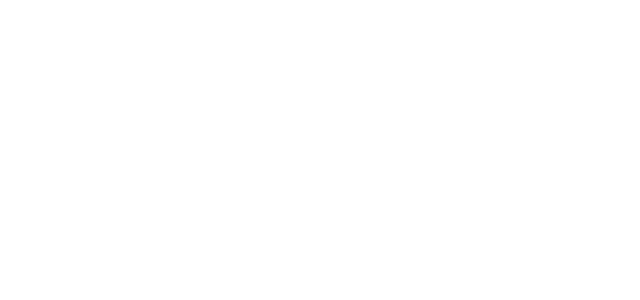
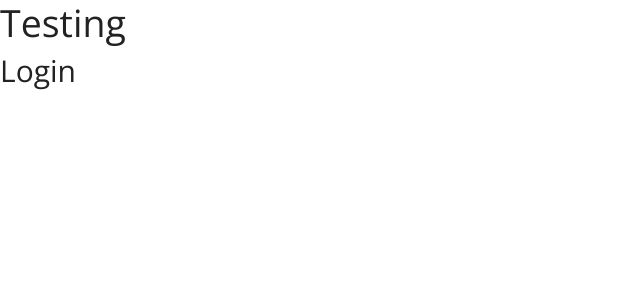
Before and after one commit to Woz-U-Group-Projects/studious-coders, a React (Create React App) app in the folder todo-app-boilerplates/client-react/: page /login in a window 1280 px wide. Before the commit this address had no page. Shown: the top 300 px of the page, without its empty margins (0-640 px from the left). Built offline with nearby package versions, Linux system fonts and the light colour scheme.

Commit message:
Routing Up

```diff
--- a/todo-app-boilerplates/client-react/src/App.js
+++ b/todo-app-boilerplates/client-react/src/App.js
@@ -3,4 +3,4 @@ import ReactDOM from 'react-dom';
 import  Task from "./components/Task";
 import "./App.css";
 import { BrowserRouter as Router, Route, Link, Routes } from 'react-router-dom';
-import Signup from "./screens/signup";
+import Signup from "./components/signup";
--- a/todo-app-boilerplates/client-react/src/components/Task.js
+++ b/todo-app-boilerplates/client-react/src/components/Task.js
@@ -2,15 +2,13 @@ import React from "react";
 import '../task.min.css'
 
 
-const Task = () => (
-
+export default function Task() {
+    return (
       <div>
        <h1>Does This Work?</h1>
-       <a>Sign up  |</a>
-       <a>Login</a>
+       <a href="http://localhost:3000/signup">Sign up  |</a>
+       <a href="http://localhost:3000/login">Login</a>
 
       </div>
-
-);
-
-export default Task;
+    )
+};
--- /dev/null
+++ b/todo-app-boilerplates/client-react/src/components/login.js
@@ -0,0 +1,6 @@
+import React from "react";
+
+
+export default function Login() {
+    return (<h2>Login</h2>);
+  }
--- /dev/null
+++ b/todo-app-boilerplates/client-react/src/components/signup.js
@@ -0,0 +1,6 @@
+import React from "react";
+
+
+export default function Signup() {
+    return (<h2>Signup</h2>);
+  }
--- a/todo-app-boilerplates/client-react/src/index.js
+++ b/todo-app-boilerplates/client-react/src/index.js
@@ -2,26 +2,32 @@ import React from 'react';
 import ReactDOM from 'react-dom';
 import './index.css';
 import * as serviceWorker from './serviceWorker';
-import  Task from "./components/Task";
-import Signup from "./screens/signup";
-import { BrowserRouter as Router, Route, Link, Routes } from 'react-router-dom';
+import Task from "./components/Task";
+import Signup from "./components/signup";
+import Login from './components/login';
+import './App.css';
+import { BrowserRouter, Route, Link, Routes } from 'react-router-dom';
 
-const App = () => (
+function App() {
+  return (
+    <div className="wrapper">
+      <h1>Testing</h1>
+       <BrowserRouter>
+         <Routes>
+           <Route path="/" element={<Task/>}>
+           </Route>
+           <Route path="/signup" element={<Signup/>}>
+           </Route>
+           <Route path="/login" element={<Login/>}>
+           </Route>
+         </Routes>
+       </BrowserRouter>
+    </div>
+  );
 
-      <Router>
-      <div>
-        <Routes>
-      <Route path="/" element={Task} />
-      <Route path="/signup" element={Signup} />
-      </Routes>
+}
 
-
-
-
-      </div>
-      </Router>
-
-);
+export default App;
 
   ReactDOM.render(<App/>, document.getElementById('root'));
 
--- a/todo-app-boilerplates/client-react/src/screens/signup.js
+++ /dev/null
@@ -1,13 +0,0 @@
-import React from "react";
-
-
-const Signup = () => (
-
-          <div>
-           <h1>Signup Page</h1>
-
-
-          </div>
-);
-
-export default Signup;
```
